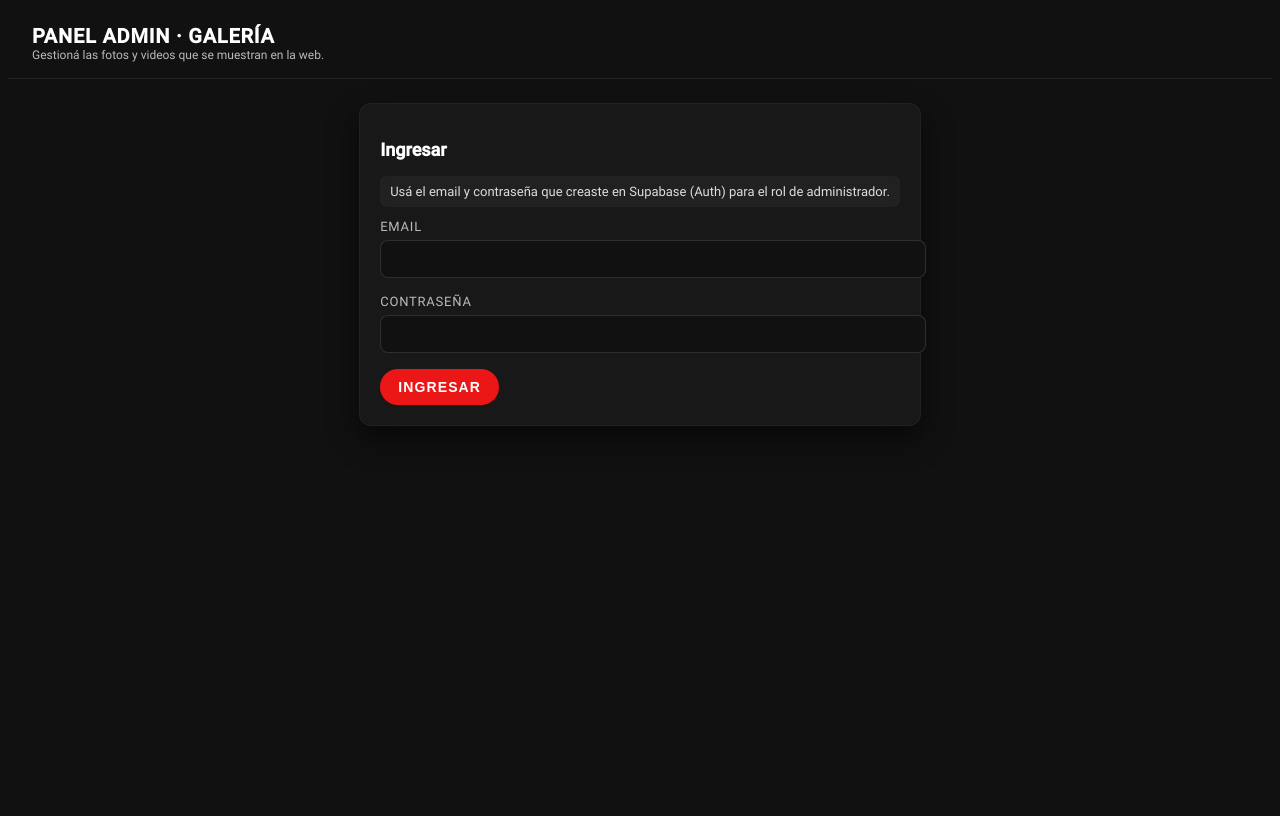
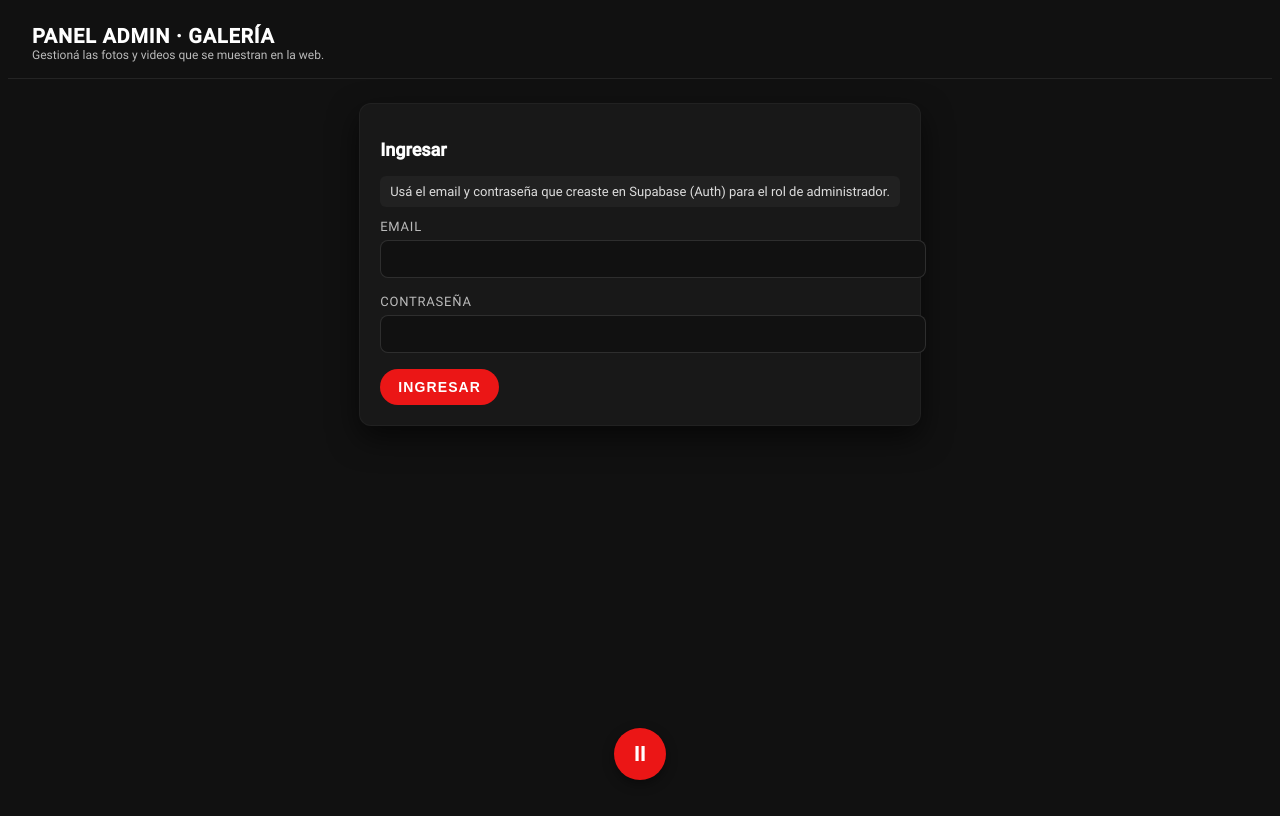
Before and after one commit to IgnacioDiaz757/BarberiaTomi, a plain HTML site: page admin.html in a window 1280 px wide. Drawn offline with nearby package versions, Linux system fonts and the light colour scheme.

Commit message:
musiquita para tu corazon

```diff
--- a/admin.html
+++ b/admin.html
@@ -8,6 +8,8 @@
         <link rel="stylesheet preload" as="style" href="css/preload.min.css" />
         <link rel="stylesheet preload" as="style" href="css/icomoon.css" />
         <link rel="stylesheet preload" as="style" href="css/libs.min.css" />
+
+        <link rel="stylesheet" href="css/audio-player.css" />
 
         <style>
             body {
@@ -314,9 +316,15 @@
             </main>
         </div>
 
+        <div class="global-audio-player">
+            <audio id="global-audio" src="Img/ytmp3free.cc_tujamo-vinne-murotani-techno-party-bass-house-tech-house-youtubemp3free.org.mp3" loop></audio>
+            <button class="audio-toggle" type="button" aria-label="Pausar música"></button>
+        </div>
+
         <!-- Supabase UMD -->
         <script src="https://cdn.jsdelivr.net/npm/@supabase/supabase-js@2/dist/umd/supabase.min.js"></script>
         <script src="js/supabaseClient.js"></script>
         <script src="js/admin.js"></script>
+        <script src="js/audio-player.js"></script>
     </body>
 </html>
--- /dev/null
+++ b/css/audio-player.css
@@ -0,0 +1,40 @@
+ .global-audio-player {
+     position: fixed;
+     left: 50%;
+     bottom: 20px;
+     transform: translateX(-50%);
+     z-index: 998;
+ }
+
+ .audio-toggle {
+     width: 52px;
+     height: 52px;
+     border-radius: 50%;
+     border: none;
+     background-color: #eb1616;
+     color: #ffffff;
+     display: flex;
+     align-items: center;
+     justify-content: center;
+     font-size: 22px;
+     font-weight: 600;
+     cursor: pointer;
+     box-shadow: 0 4px 12px rgba(0, 0, 0, 0.4);
+     transition: transform 0.2s ease, box-shadow 0.2s ease, background-color 0.2s ease;
+ }
+
+ .audio-toggle:hover {
+     transform: translateY(-2px);
+     box-shadow: 0 6px 16px rgba(0, 0, 0, 0.5);
+     background-color: #ff2323;
+ }
+
+ .audio-toggle.is-paused {
+     opacity: 0.8;
+ }
+
+ @media screen and (max-width: 767.98px) {
+     .global-audio-player {
+         bottom: 90px;
+     }
+ }
--- /dev/null
+++ b/js/audio-player.js
@@ -0,0 +1,48 @@
+ 'use strict';
+
+ (function () {
+     var audio = document.getElementById('global-audio');
+     var container = document.querySelector('.global-audio-player');
+     if (!audio || !container) return;
+
+     var button = container.querySelector('.audio-toggle');
+     if (!button) return;
+
+     function setState(isPlaying) {
+         if (isPlaying) {
+             button.textContent = 'II';
+             button.classList.remove('is-paused');
+             button.setAttribute('aria-label', 'Pausar música');
+         } else {
+             button.textContent = '►';
+             button.classList.add('is-paused');
+             button.setAttribute('aria-label', 'Reproducir música');
+         }
+     }
+
+     function tryPlay() {
+         audio.play()
+             .then(function () {
+                 setState(true);
+             })
+             .catch(function () {
+                 // Autoplay puede estar bloqueado; dejamos el botón en estado "pausado"
+                 setState(false);
+             });
+     }
+
+     button.addEventListener('click', function () {
+         if (audio.paused) {
+             audio.play().then(function () {
+                 setState(true);
+             }).catch(function () {
+                 setState(false);
+             });
+         } else {
+             audio.pause();
+             setState(false);
+         }
+     });
+
+     window.addEventListener('load', tryPlay);
+ })();
```
Also changed, not shown: about.html (+7 -0 lines), contacts.html (+8 -1 lines), gallery.html (+7 -0 lines), index.html (+7 -0 lines), services.html (+7 -0 lines), services2.html (+7 -0 lines), 1 other file.
